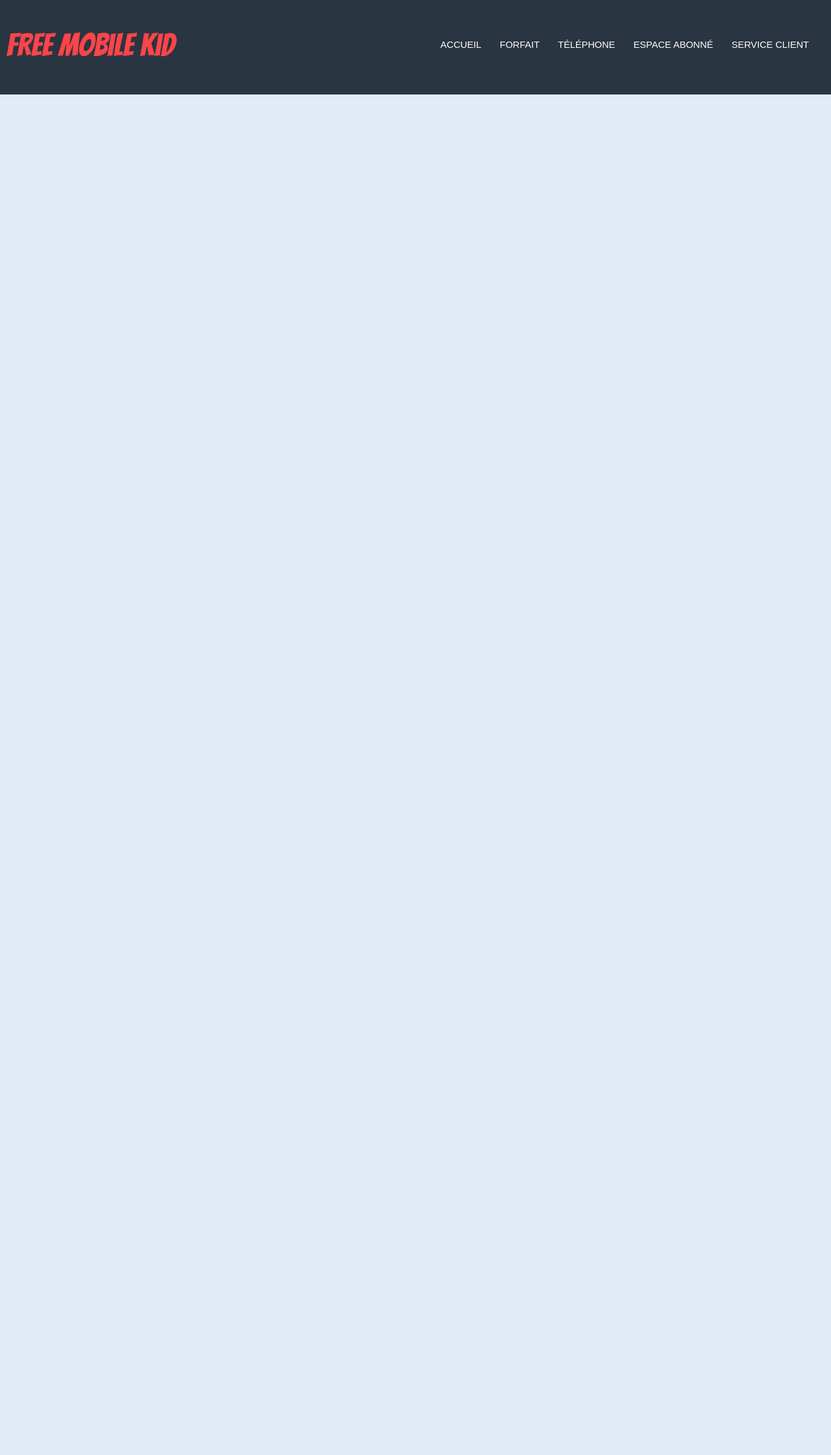
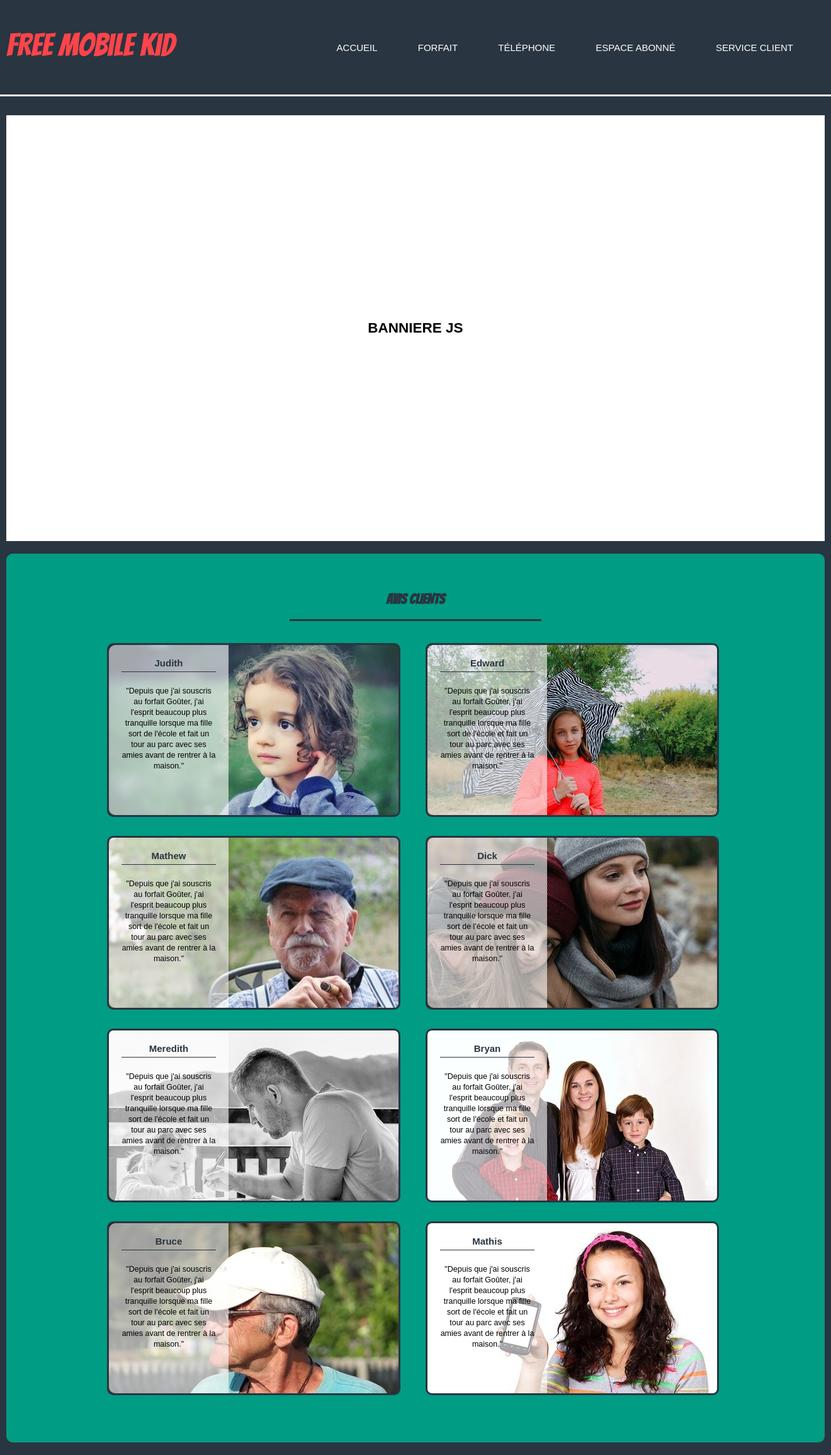
Before and after one commit to Mathis-Faz/FreeMobilleKids-WebSite, a PHP site: page / in a window 1320 px wide. Shown: the whole page at 63% size. Before the commit the page ends 150 px from the top, so only its background shows below. Run offline with PHP 8.4, Linux system fonts and the light colour scheme.

Commit message:
add banniere + feedback client

```diff
--- a/index.html
+++ b/index.html
@@ -23,9 +23,69 @@
             </div>
         </header>
 
-        <section> </section>
+        <section id="bannierejs">
+            <div class="wrapper">
+                <div class="bannierejs">
+                    <h1>BANNIERE JS</h1>
+                </div>
+            </div>
+            <div class="clear"></div>
+        </section>
 
-        <section></section>
+        <section id="feedback">
+            <div class="wrapper">
+                <h1>Avis clients</h1>
+                <article class="avis1">
+                    <div class="overlay">
+                        <h4>Judith</h4>
+                        <p><small>"Depuis que j'ai souscris au forfait Goûter, j'ai l'esprit beaucoup plus tranquille lorsque ma fille sort de l'école et fait un tour au parc avec ses amies avant de rentrer à la maison."</small></p>
+                    </div>
+                </article>
+                <article class="avis2">
+                    <div class="overlay">
+                        <h4>Edward</h4>
+                        <p><small>"Depuis que j'ai souscris au forfait Goûter, j'ai l'esprit beaucoup plus tranquille lorsque ma fille sort de l'école et fait un tour au parc avec ses amies avant de rentrer à la maison."</small></p>
+                    </div>
+                </article>
+                <article class="avis3">
+                    <div class="overlay">
+                        <h4>Mathew</h4>
+                        <p><small>"Depuis que j'ai souscris au forfait Goûter, j'ai l'esprit beaucoup plus tranquille lorsque ma fille sort de l'école et fait un tour au parc avec ses amies avant de rentrer à la maison."</small></p>
+                    </div>
+                </article>
+                <article class="avis4">
+                    <div class="overlay">
+                        <h4>Dick</h4>
+                        <p><small>"Depuis que j'ai souscris au forfait Goûter, j'ai l'esprit beaucoup plus tranquille lorsque ma fille sort de l'école et fait un tour au parc avec ses amies avant de rentrer à la maison."</small></p>
+                    </div>
+                </article>
+                <article class="avis5">
+                    <div class="overlay">
+                        <h4>Meredith</h4>
+                        <p><small>"Depuis que j'ai souscris au forfait Goûter, j'ai l'esprit beaucoup plus tranquille lorsque ma fille sort de l'école et fait un tour au parc avec ses amies avant de rentrer à la maison."</small></p>
+                    </div>
+                </article>
+                <article class="avis6">
+                    <div class="overlay">
+                        <h4>Bryan</h4>
+                        <p><small>"Depuis que j'ai souscris au forfait Goûter, j'ai l'esprit beaucoup plus tranquille lorsque ma fille sort de l'école et fait un tour au parc avec ses amies avant de rentrer à la maison."</small></p>
+                    </div>
+                </article>
+                <article class="avis7">
+                    <div class="overlay">
+                        <h4>Bruce</h4>
+                        <p><small>"Depuis que j'ai souscris au forfait Goûter, j'ai l'esprit beaucoup plus tranquille lorsque ma fille sort de l'école et fait un tour au parc avec ses amies avant de rentrer à la maison."</small></p>
+                    </div>
+                </article>
+                <article class="avis8">
+                    <div class="overlay">
+                        <h4>Mathis</h4>
+                        <p><small>"Depuis que j'ai souscris au forfait Goûter, j'ai l'esprit beaucoup plus tranquille lorsque ma fille sort de l'école et fait un tour au parc avec ses amies avant de rentrer à la maison."</small></p>
+                    </div>
+                </article>
+                <div class="clear"></div>
+            </div>
+        </section>
 
         <footer></footer>
     </body>
--- a/style.css
+++ b/style.css
@@ -20,7 +20,7 @@ Rouge : #FC444A
 body{
     font-family: Arial, Helvetica, sans-serif;
     font-size: 15px;
-    background-color: #E1EBF5;
+    background-color: #293540;
 }
 .wrapper {
     width: 1300px;
@@ -36,11 +36,25 @@ ul{
     list-style: none;
 }
 
+.clear{
+    clear: both;
+}
+
+h4{
+    color: #293540;
+    border-bottom: 1px solid #293540;
+    padding-bottom: 5px;
+    width: 150px;
+    text-align: center;
+}
+
 /* --------------------------------------------------------------------------------------------------- HEADER --------------------------------------------------------------------------------------------------- */
 
 header{
     height: 150px;
     background-color: #293540;
+    border-bottom: 3px solid #FFF;
+    margin-bottom: 30px;
 }
 
 header .free{
@@ -61,18 +75,113 @@ header nav{
 
 header nav a{
     color: #FFFFFF ;
-    margin-right: 15px;
+    margin-right: 40px;
 
 }
 
 header nav ul li {
     display: inline-block;
     text-transform: uppercase;
-    padding: 5px 10px 10px 0;
+    padding: 10px 10px 10px 10px;
 }
 
 header a:hover{
     background-color: #009C84;
     border-radius: 3px;
     color: #FFFFFF;
+    padding: 10px 0 10px 0;
 }
+
+
+/* --------------------------------------------------------------------------------------------------- Banniere --------------------------------------------------------------------------------------------------- */
+
+.bannierejs{
+    background-color:#FFFFFF;
+    text-align: center;
+    padding: 25%;
+}
+
+/* --------------------------------------------------------------------------------------------------- Feedback --------------------------------------------------------------------------------------------------- */
+
+#feedback{
+    padding: 20px 0;
+}
+#feedback .wrapper{
+    padding: 60px 0;
+    background-color: #009C84;
+    border-radius: 10px;
+}
+
+#feedback article{
+    width: 460px;
+    height: 270px;
+    float: left;
+    border: 3px solid #293540;
+}
+
+#feedback h1{
+    width: 400px;
+    margin: 0 auto 20px;
+    padding-bottom: 20px;
+    text-align: center;
+    border-bottom: 3px solid #293540;
+    color: #293540;
+    text-transform: uppercase;
+    font-family: 'Bangers', Arial, Helvetica, sans-serif;
+}
+
+.avis1{
+    background-image: url(image/avis1.jpeg);
+    border-radius: 10px;
+    margin: 15px 30px 15px 160px;
+}
+.avis2{
+    background-image: url(image/avis2.jpeg);
+    border-radius: 10px;
+    margin: 15px 30px 15px 10px;
+}
+.avis3{
+    background-image: url(image/avis3.jpeg);
+    border-radius: 10px;
+    margin: 15px 30px 15px 160px;
+}
+.avis4{
+    background-image: url(image/avis4.jpeg);
+    border-radius: 10px;
+    margin: 15px 30px 15px 10px;
+}
+.avis5{
+    background-image: url(image/avis5.jpeg);
+    border-radius: 10px;
+    margin: 15px 30px 15px 160px;
+}
+.avis6{
+    background-image: url(image/avis6.jpeg);
+    border-radius: 10px;
+    margin: 15px 30px 15px 10px;
+}
+.avis7{
+    background-image: url(image/avis7.jpeg);
+    border-radius: 10px;
+    margin: 15px 30px 15px 160px;
+}
+.avis8{
+    background-image: url(image/avis8.jpeg);
+    border-radius: 10px;
+    margin: 15px 30px 15px 10px;
+}
+
+.overlay{
+    background: rgba(255, 255, 255, 0.6);
+    height: 100%;
+    width: 190px;
+    padding: 20px;
+    border-radius: 10px 0 0 10px;
+    text-align: center;
+    box-sizing: border-box;
+}
+
+#feedback p{
+    text-align: center;
+    margin-top: 20px;
+}
```
Also changed, not shown: image/TEST.jpeg (added), image/avis1.jpeg (added), image/avis2.jpeg (added), image/avis3.jpeg (added), image/avis4.jpeg (added), image/avis5.jpeg (added), image/avis6.jpeg (added), image/avis7.jpeg (added), image/avis8.jpeg (added), text.txt (added).
